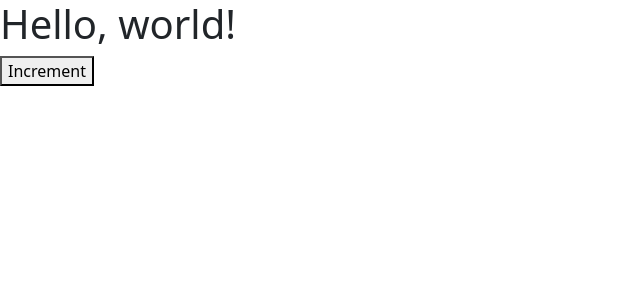
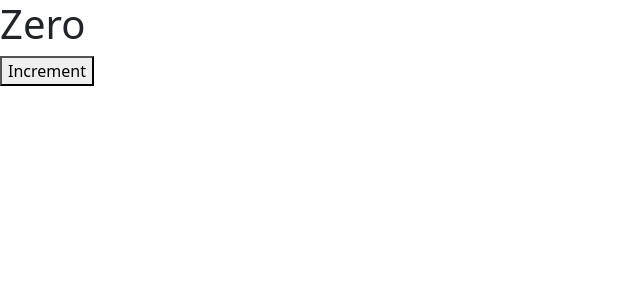
Before and after one commit to chlemagne/react-tutorial, a React (Create React App) app: page / in a window 1280 px wide. Shown: the top 300 px of the page, without its empty margins (0-640 px from the left). Built offline with nearby package versions, Linux system fonts and the light colour scheme.

Commit message:
Embed expressions

```diff
--- a/src/components/counterComponent.jsx
+++ b/src/components/counterComponent.jsx
@@ -1,15 +1,23 @@
 import React, { Component } from "react";
 
 class Counter extends Component {
-  state = {};
+  state = {
+    count: 0,
+  };
+
   render() {
     return (
       <div>
-        <h1>Hello, world!</h1>
+        <span>{this.formatCount()}</span>
         <button>Increment</button>
       </div>
     );
   }
+
+  formatCount() {
+    const { count } = this.state;
+    return count === 0 ? <h1>Zero</h1> : count;
+  }
 }
 
 export default Counter;
```
